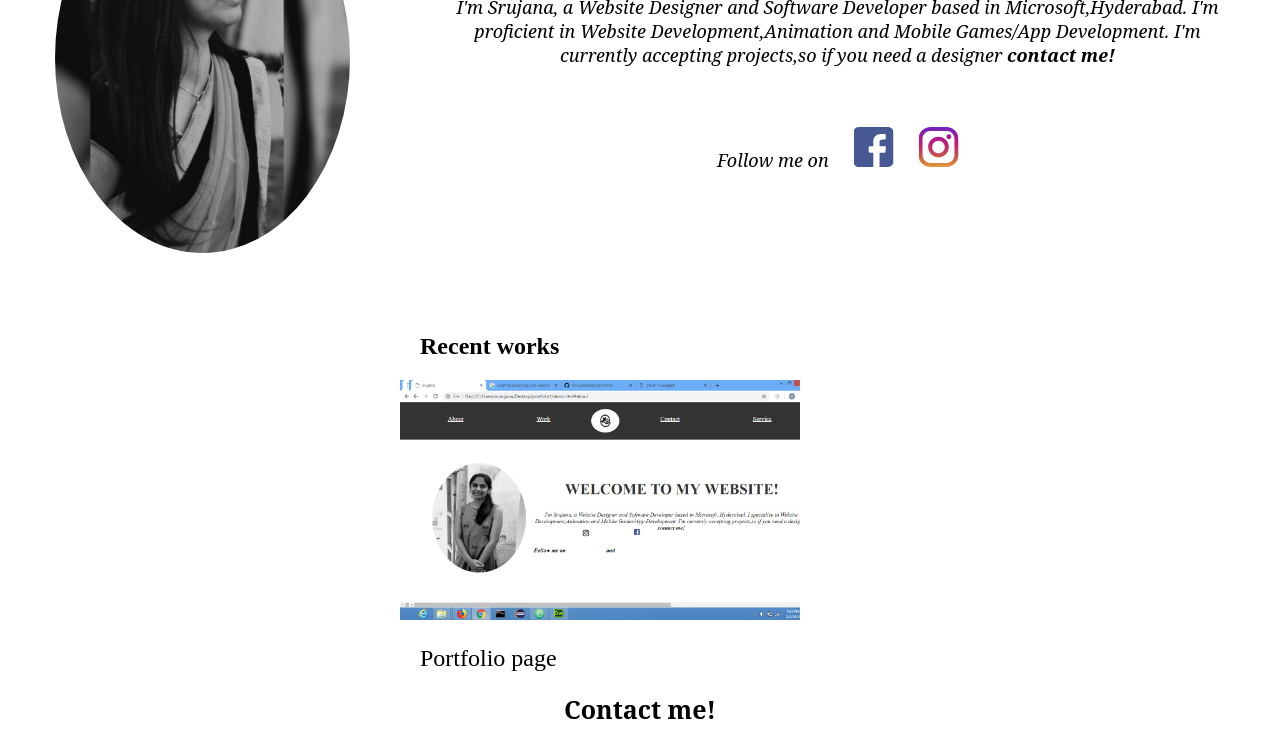
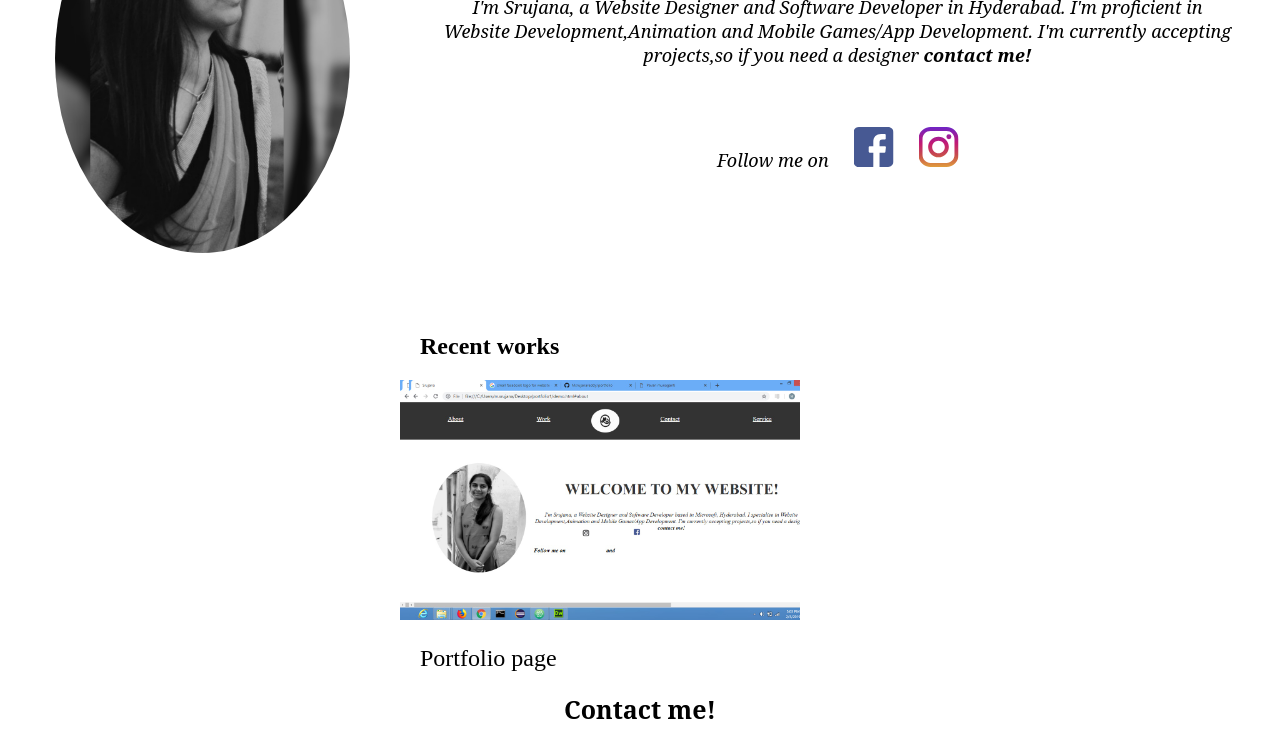
Before and after one commit to Msrujanareddy/portfolio, a plain HTML site: page index.html in a window 1280 px wide. Shown: the part 292-1035 px from the top of the page. Drawn offline with Linux system fonts and the light colour scheme.

Commit message:
Add files via upload

```diff
--- a/index.html
+++ b/index.html
@@ -22,7 +22,7 @@
           </div>
           <div class="bio">
             <h1 style="font-size:3em">WELCOME TO MY PORTFOLIO!</h1>
-            <p> I'm Srujana, a Website Designer and Software Developer based in Microsoft,Hyderabad.
+            <p> I'm Srujana, a Website Designer and Software Developer in Hyderabad.
               I'm proficient in Website Development,Animation and Mobile Games/App Development.
               I'm currently accepting projects,so if you need a designer <b>contact me!</b>
             </p>
```
